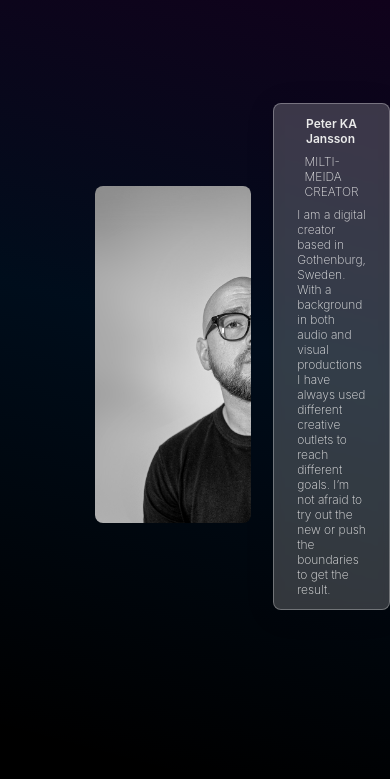
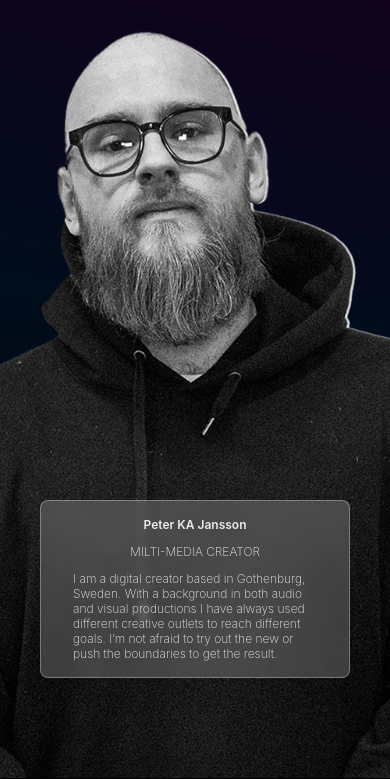
Before and after one commit to PETERKAOFFICIAL/My-portfolio, a plain HTML site: page about.html in a window 390 px wide. Shown: the part 65-844 px from the top of the page. Drawn offline with Linux system fonts and the light colour scheme.

Commit message:
Add files via upload

```diff
--- a/about.css
+++ b/about.css
@@ -3,7 +3,7 @@
 .about-section {
   position: relative;
   display: flex;
-  flex-direction: row;
+  flex-direction: column;
   justify-content: end;
   align-items: center;
   height: 100vh;
@@ -14,10 +14,24 @@
   border-bottom: 1px solid var(--color-bg);
 }
 
+.about-section.a {
+  background-image: url(images/Untitled-1.png),
+    linear-gradient(
+      15deg,
+      var(--color-trans) 5%,
+      var(--color-acc-2-trans),
+      var(--color-acc-trans)
+    );
+  background-size: contain;
+  background-position: bottom;
+}
+
+/* projects sections */
+
 .about-text {
   position: relative;
-  height: 60vh;
-  width: 30vw;
+  height: fit-content;
+  width: 600px;
   display: flex;
   flex-direction: column;
   justify-content: center;
@@ -29,35 +43,45 @@
   -webkit-backdrop-filter: blur(5px);
   border: 1px solid rgba(255, 255, 255, 0.3);
   padding: 16px 32px;
-  gap: 8px;
+  margin: 0px 40px;
+  margin-bottom: 100px;
+  gap: 12px;
   color: var(--color-text_white);
   z-index: 30;
 }
 
-/* projects sections */
+/* .about-section.a img {
+  width: 30vw;
+  height: 30vh;
+  object-fit: cover;
+  margin: 40px;
+  border-radius: 5000px;
+} */
+
+/* responsive design element */
+
+@media screen and (max-width: 720px) {
+  .about-text {
+    margin: 0px 40px;
+    margin-bottom: 100px;
+    width: auto;
+  }
 
   .about-section.a {
-  background-image: linear-gradient(
+    background-size: cover;
+    /* background-image: linear-gradient(
       15deg,
       var(--color-trans) 5%,
       var(--color-acc-2-trans),
       var(--color-acc-trans)
-  );
-  gap: 100px;
+    ); */
   }
 
-.img-section.a {
-  width: 20vw;
-  display: flex;
-  flex-direction: row;
-  justify-content: space-evenly;
-  align-items: center;
+  /* .about-section.a img {
+    width: 30vw;
+    height: 30vh;
+    object-fit: contain;
+    margin: 0px;
+    border-radius: 5000px;
+  } */
 }
-
-.about-section.a img {
-  width: 40vw;
-  height: 40vh;
-  object-fit: cover;
-  border-radius: 8px;
-  transition: all 200ms ease-in-out 200ms;
-}
--- a/about.html
+++ b/about.html
@@ -31,12 +31,10 @@
       <!--site content-->
 
       <div class="about-section a section">
-        <div class="img-section a">
-          <div class="x"><img src="images/About 2.jpg" /></div>
-        </div>
+        <!-- <div class="x"><img src="images/Untitled-1.png" /></div> -->
         <div class="about-text">
           <h1>Peter KA Jansson</h1>
-          <h2>MILTI-MEIDA CREATOR</h2>
+          <h2>MILTI-MEDIA CREATOR</h2>
           <p>
             I am a digital creator based in Gothenburg, Sweden. With a
             background in both audio and visual productions I have always used
--- a/base.css
+++ b/base.css
@@ -46,7 +46,7 @@ body {
   justify-content: space-between;
   align-items: center;
   margin: 0%;
-  padding: 30px;
+  padding: 10px 40px;
   position: fixed;
   z-index: 50;
 }
@@ -160,9 +160,9 @@ p {
 
 /* responsive design element */
 
-@media screen and (max-width: 480px) {
+@media screen and (max-width: 720px) {
   .header {
-    padding: 10px;
+    padding: 10px 40px;
   }
 
   .header .logo img {
```
Also changed, not shown: Landingpage.css (+28 -1 lines), images/Untitled-1.png (added). Lines whose indentation alone changed are shown as unchanged.
